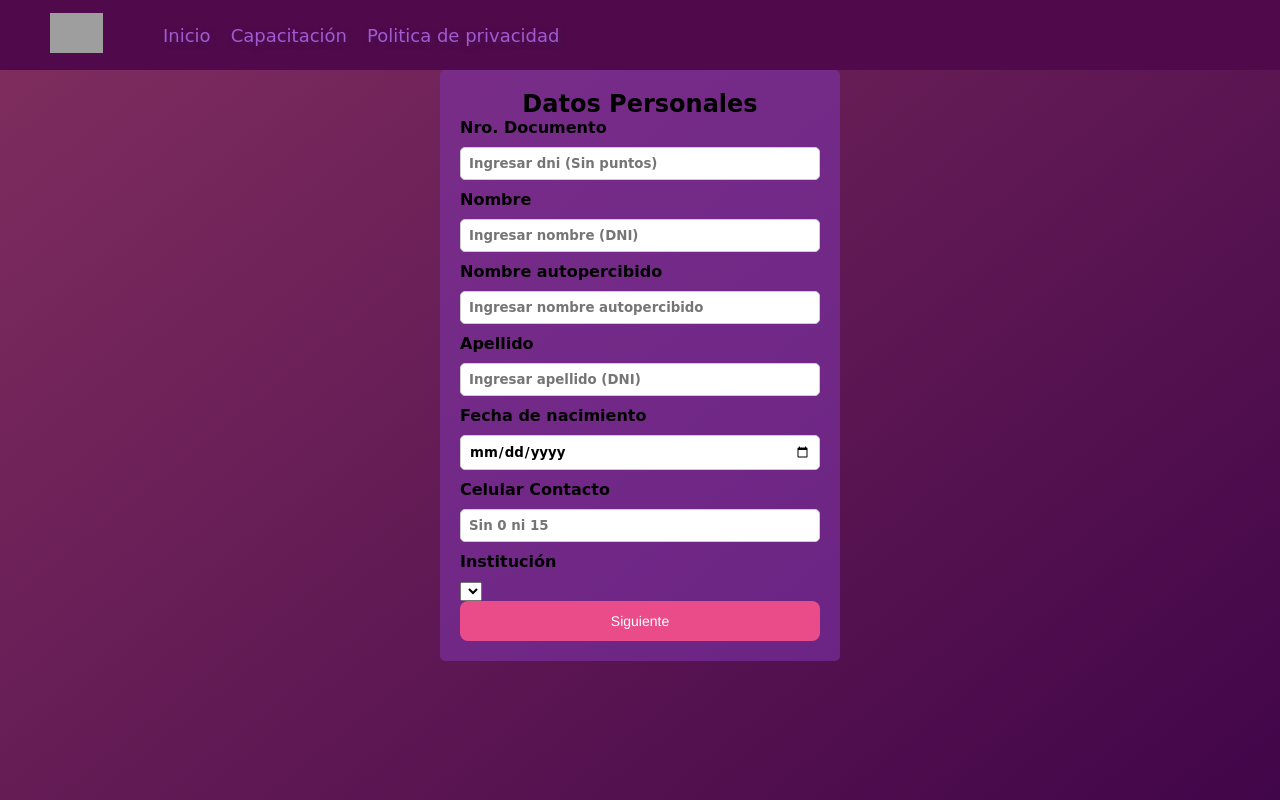
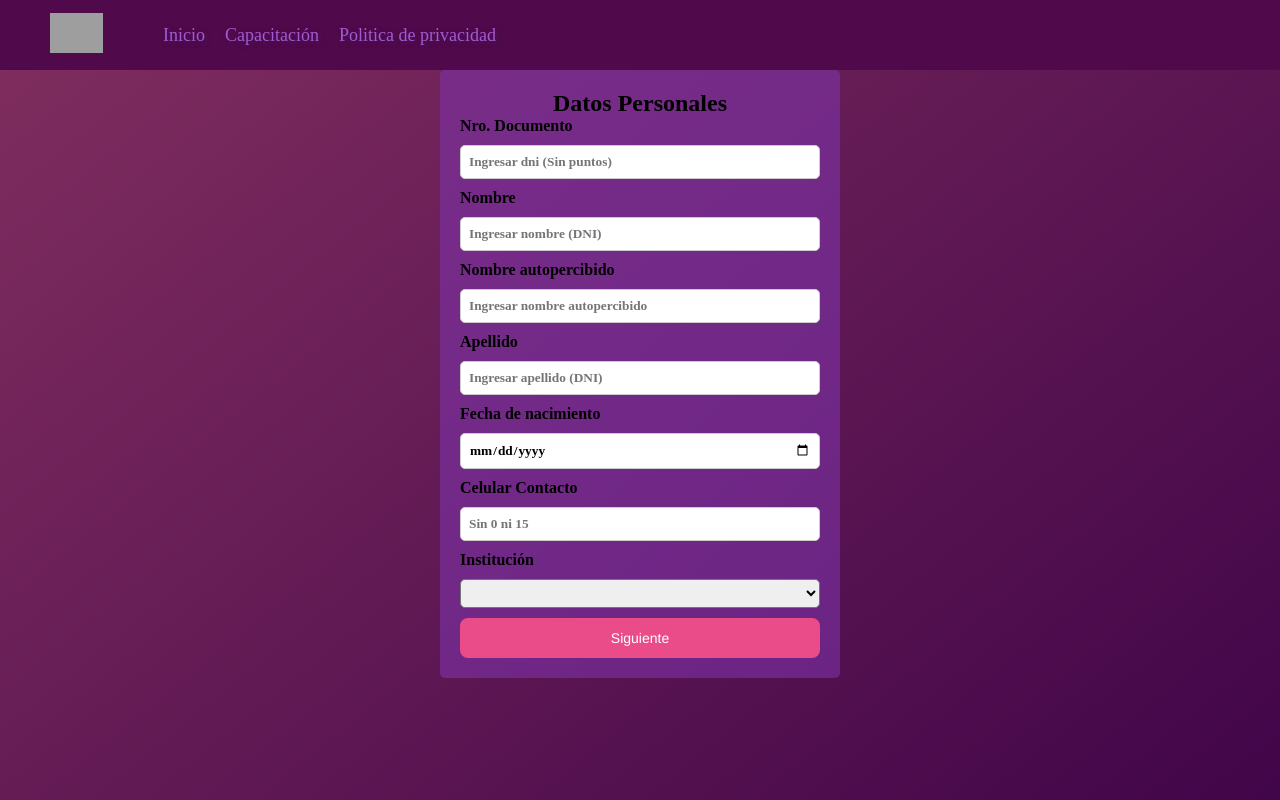
Before and after one commit to IAferaboli/wapp-AlertaGenero, a PHP site: page /createUsuarie.view.php in a window 1280 px wide. Run offline with PHP 8.4, Linux system fonts and the light colour scheme; data that the repository does not hold is empty; grey boxes are pictures that could not be loaded.

Commit message:
Carga de css actualizado

```diff
--- a/views/style3.css
+++ b/views/style3.css
@@ -5,8 +5,8 @@
   box-sizing: border-box;
   text-decoration: none;
   list-style: none;
-  /* font-family: "ubuntu"; */
-  font-family: cursive;
+  font-family: ubuntu;
+  /* font-family: cursive; */
 
 }
 @font-face {
@@ -69,27 +69,11 @@ nav ul li a:hover{
 
 }
 
-
-/* nav .login-signup {
-  display: none;
-} */
 header .header-right {
   display: flex;
   align-items: center;
 }
 
-/* comentar */
-/* header .login-signup {
-  color: #cfd9e0;
-  font-weight: bold;
-}
-header .login-signup a {
-  display: inline-block;
-  color: #360c33;
-  background: #7854a7;
-  padding: 5px 12px;
-  border-radius: 5px;
-}  */
 header .header-right .hamburger {
   margin-left: 20px;
   cursor: pointer;
@@ -120,8 +104,7 @@ header .header-right .hamburger div {
       padding: 30px;
       transition: 0.3s;
       text-align: center;
-      z-index: -1;
-
+      z-index: 0;
   }
   header .header-left nav.active {
       top: 70px;
@@ -131,28 +114,10 @@ header .header-right .hamburger div {
   }
 }
 
-/* @media only screen and (max-width: 500px) {
-  nav .login-signup {
-      display: block;
-      margin-top: 20px;
-  }
-  header .header-right .login-signup {
-      display: none;
-  }
-} */
-
 .homelander{
-  /* background: rgb(247,100,186);
-  background: linear-gradient(141deg, rgba(247,100,186,1) 0%, rgba(158,0,179,1) 100%);  */
   min-height : 100vh;
   background: rgb(148, 62, 112);
   background: linear-gradient(141deg, rgb(129, 46, 95) 0%, rgb(65, 5, 73) 100%);
-
-
-
-  /* background-color: #4158D0;
-  background-image: linear-gradient(334deg, #4158D0 0%, #C850C0 46%, #ff70fb 100%);
-  */
 
 }
 
@@ -160,6 +125,11 @@ header .header-right .hamburger div {
 
 body {
   font-family: Arial, sans-serif;
+
+}
+
+.bodi{
+  padding: 10px;
 }
 
 .form-container {
@@ -271,3 +241,81 @@ body {
 .button-1:focus {
   background-color: #F082AC;
 }
+select{
+  padding: 5px;
+  border-radius: 5px;
+  width:100%;
+  margin-bottom: 10px;
+}
+
+footer{
+  margin-top: 10px;
+  position: relative;
+  width: 100%;
+  background:#000000;
+  min-height: 100px;
+  padding: 20px 50px;
+  display: flex;
+  justify-content: center;
+  align-items: center;
+  flex-direction: column;
+
+}
+
+footer .social_icon,
+footer .menu
+{
+  position: relative;
+  display: flex;
+  justify-content: center;
+  align-items: center;
+  margin: 10px 0;
+  flex-wrap: wrap;
+
+}
+footer .social_icon li,
+footer .menu li
+{
+  list-style: none;
+}
+
+footer .social_icon li a
+
+{
+  font-size: 2em;
+  color: #fff;
+  margin: 0 10px;
+  display: inline-block;
+  transition: 0.2s;
+}
+
+footer .social_icon li a:hover
+{
+  transform: translateY(-10px);
+}
+
+footer .menu li a
+
+{
+  font-size: 1.2em;
+  color: #fff;
+  margin: 0 10px;
+  display: inline-block;
+  text-decoration: none;
+  opacity: 0.75;
+}
+
+footer .menu li a:hover
+{
+  opacity: 1;
+}
+
+footer p
+{
+  color: #fff;
+  text-align: center;
+  margin-top: 15px;
+  margin-bottom: 10px;
+  font-size: 1.1em;
+  opacity: 0.75;
+}
```
